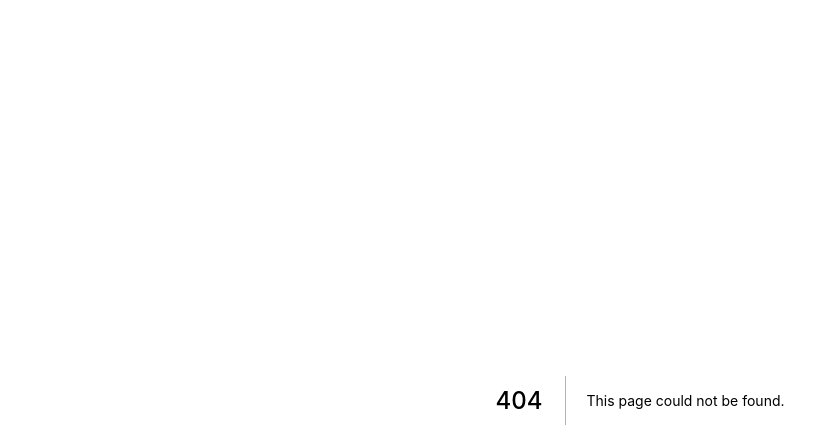
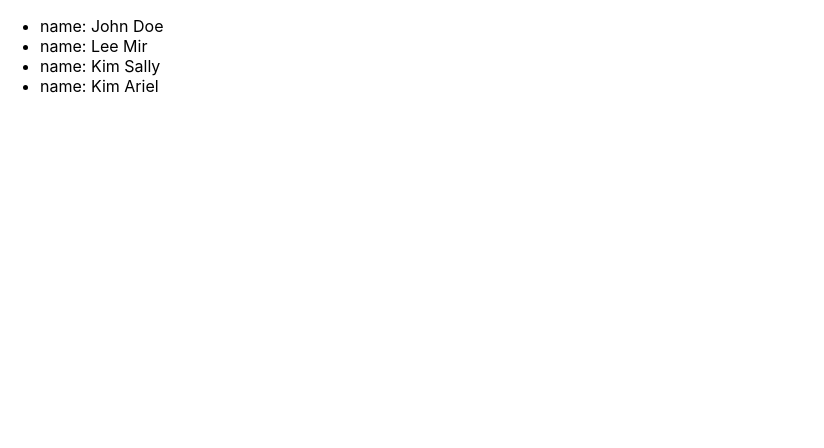
Before and after one commit to LeeMir/nextjs-playground, a Next.js app: page /list in a window 1280 px wide. Before the commit this address had no page. Shown: the top 448 px of the page, without its empty margins (0-824 px from the left). Built offline with nearby package versions, Linux system fonts and the light colour scheme.

Commit message:
[TIL] Pre-rendering(Static)
getStaticProps과 next js의 middleware를 이용해 간단히 pre-render를
이용해보았습니다.

```diff
--- /dev/null
+++ b/pages/api/data.ts
@@ -0,0 +1,18 @@
+// Next.js API route support: https://nextjs.org/docs/api-routes/introduction
+import type { NextApiRequest, NextApiResponse } from 'next';
+
+type Data = Array<{
+  name: string;
+}>;
+
+const handler = (req:NextApiRequest, res:NextApiResponse<Data>) => {
+  const data:Data = [
+    { name: 'John Doe' },
+    { name: 'Lee Mir' },
+    { name: 'Kim Sally' },
+    { name: 'Kim Ariel' }
+  ]
+  res.status(200).json(data);
+}
+
+export default handler;
--- a/pages/api/hello.js
+++ /dev/null
@@ -1,7 +0,0 @@
-// Next.js API route support: https://nextjs.org/docs/api-routes/introduction
-
-const handler = (req, res) => {
-  res.status(200).json({ name: 'John Doe' })
-}
-
-export default handler;
--- a/pages/index.tsx
+++ b/pages/index.tsx
@@ -21,6 +21,11 @@ const Home = () => {
             <a>About Us</a>
           </Link>
         </li>
+        <li>
+          <Link href='/list'>
+            <a>List</a>
+          </Link>
+        </li>
       </ul>
     </>
   )
--- /dev/null
+++ b/pages/list.tsx
@@ -0,0 +1,35 @@
+import React, { useEffect, useState } from 'react';
+import Head from 'next/head';
+import { GetStaticProps } from 'next';
+
+type Info = {name: string};
+type DataList = Array<Info>;
+
+const List = ({ list }:{ list: DataList }) => {
+  return (
+    <>
+      <Head>
+        <title>List</title>
+      </Head>
+      <ul>
+        {
+          list.map((elem:Info) => {
+            return <li key={elem.name}>name: {elem.name}</li>
+          })
+        }
+      </ul>
+    </>
+  );
+}
+
+export const getStaticProps: GetStaticProps = async (context) => {
+  const res = await fetch('http://localhost:3000/api/data');
+  const list = await res.json();
+  return {
+    props: {
+      list
+    }
+  };
+}
+
+export default List;
--- a/tsconfig.json
+++ b/tsconfig.json
@@ -6,9 +6,10 @@
       "dom.iterable",
       "esnext"
     ],
+    "baseUrl": ".",
     "allowJs": true,
     "skipLibCheck": true,
-    "strict": false,
+    "strict": true,
     "forceConsistentCasingInFileNames": true,
     "noEmit": true,
     "esModuleInterop": true,
```
